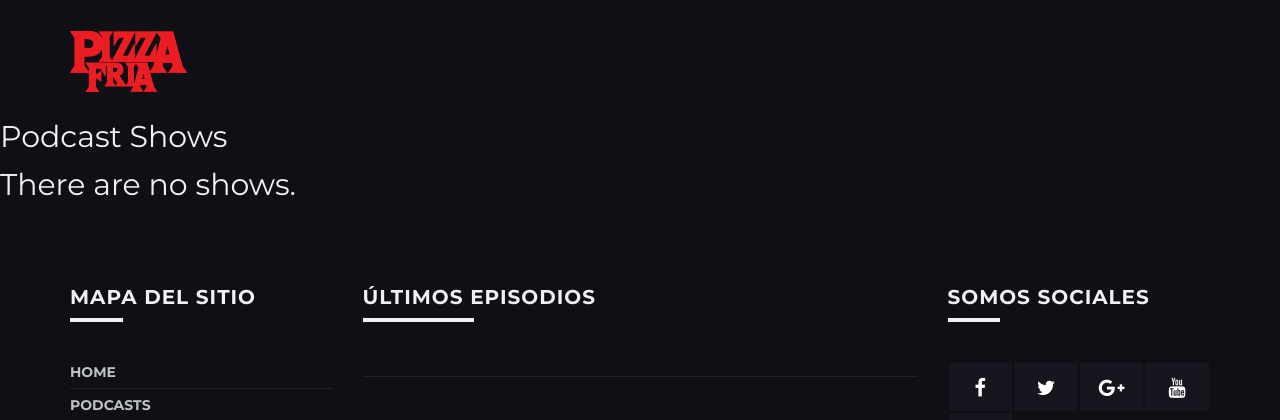
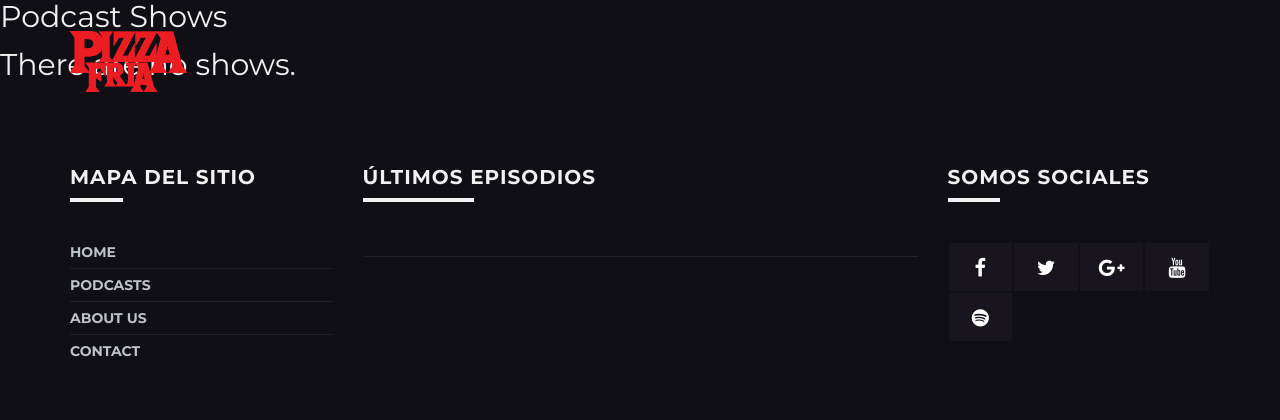
Before and after one commit to vellonce/PizzaFria, a Django app: page /podcasts/ in a window 1280 px wide. Shown: the top 420 px of the page. Run offline with Django 3.2, Linux system fonts and the light colour scheme; data that the repository does not hold is empty; parts of the project's set-up code (start-up, migrations or seed data) failed here and were passed over; some libraries are stand-ins or nearby versions.

Commit message:
quickfix

```diff
--- a/templates/site_base.html
+++ b/templates/site_base.html
@@ -140,7 +140,7 @@
 <body itemscope itemtype="http://schema.org/WebSite">
 
 <!-- ===== HEADER ===== -->
-<header class="header static" itemscope
+<header class="header sticky" itemscope
         itemtype="http://schema.org/Organization">
     <div class="container">
 
```
